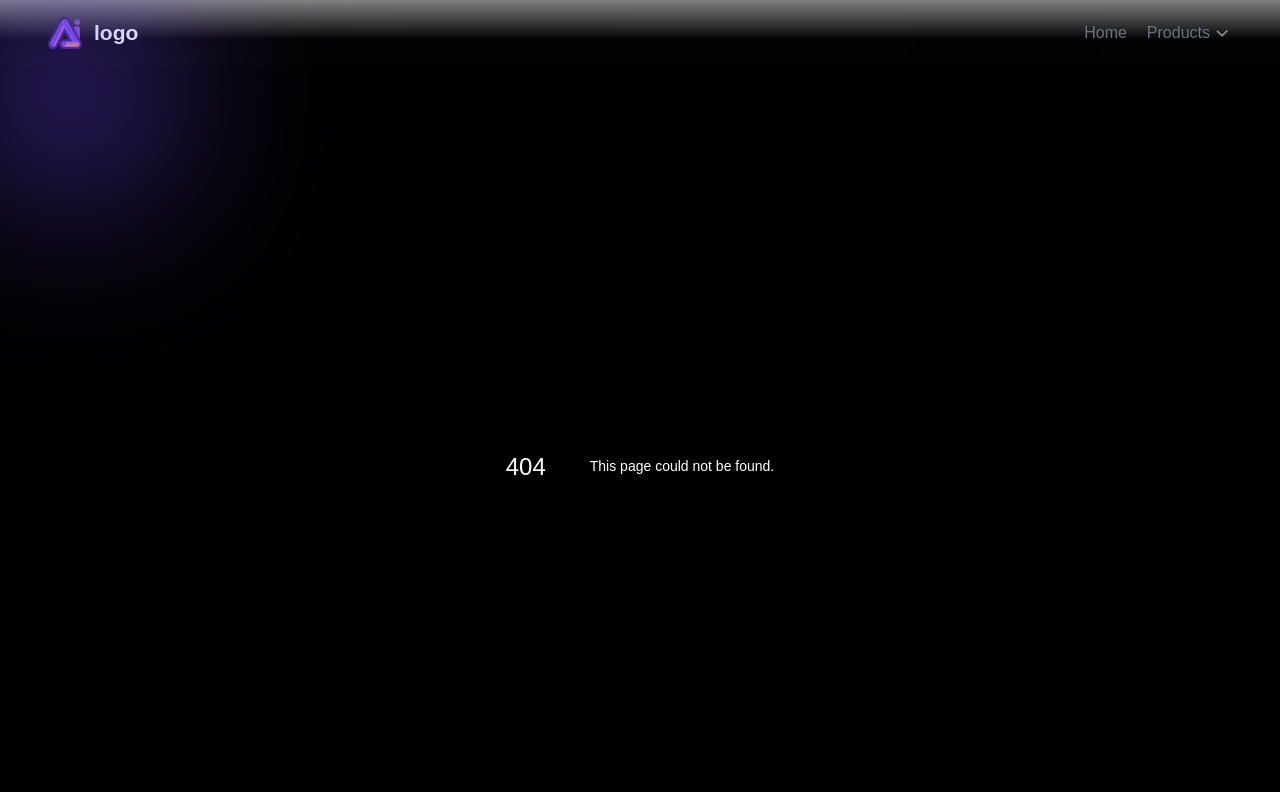
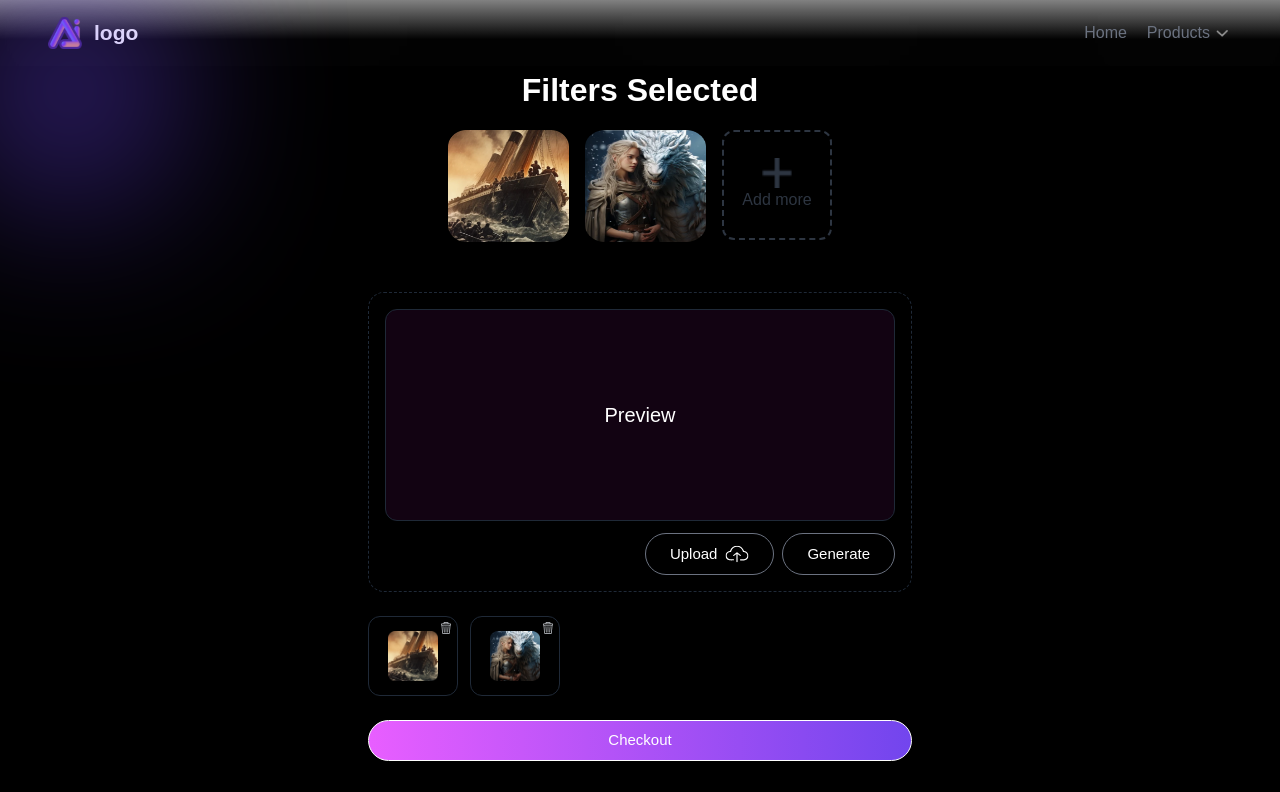
Before and after one commit to LuisRG30/PictureAI, a Next.js app: page /preview in a window 1280 px wide. Before the commit this address had no page. Shown: the top 792 px of the page. Built offline with nearby package versions, Linux system fonts and the light colour scheme.

Commit message:
Review page

```diff
--- /dev/null
+++ b/pages/preview/index.jsx
@@ -0,0 +1,35 @@
+import { ImageGallery } from "@/src/components";
+import { useRouter } from "next/router";
+import React, { useEffect, useState } from "react";
+import { useSelector, useDispatch } from "react-redux";
+import UploadImagePage from "../upload-image";
+export default function Preview() {
+  const { filters } = useSelector((state) => state.images);
+  const [selectedFilters, setSelectedFilters] = useState([]);
+  const router = useRouter();
+  useEffect(() => {
+    const newSelectedFilters = Object.keys(filters)
+      .filter((key) => filters[key].isChecked)
+      .map((key) => filters[key]);
+    setSelectedFilters(newSelectedFilters);
+  }, [filters]);
+  return (
+    <div className="flex flex-col w-full py-4 gap-4 h-[100%]  justify-center items-center space-y-4">
+      <p className=" text-[32px] font-bold text-center leading-4 text-white">
+        Filters Selected
+      </p>
+      <div className="w-[50%] ">
+        <ImageGallery
+          ImageSources={selectedFilters}
+          handleImageSelection={() => {
+            console.log("heer");
+          }}
+          isSelectedImage={false}
+          isFilterBar={true}
+          isPreview={true}
+        />
+        <UploadImagePage />
+      </div>
+    </div>
+  );
+}
--- a/src/components/ImageGallery.jsx
+++ b/src/components/ImageGallery.jsx
@@ -1,3 +1,4 @@
+import { useRouter } from "next/router";
 import React from "react";
 
 const ImageGallery = ({
@@ -8,7 +9,9 @@ const ImageGallery = ({
   isRemoveEnabled,
   handleRemoveImage,
   isFilterBar,
+  isPreview,
 }) => {
+  const router = useRouter();
   const selectedStyles =
     "flex-shrink-0 w-2/5 sm:w-1/4 md:w-1/4 lg:w-1/5 xl:w-1/6 rounded-md mb-3 relative cursor-pointer";
   const notSelectedStyles =
@@ -62,9 +65,24 @@ const ImageGallery = ({
                 />
               </div>
             ))}
+          {isPreview && isPreview === true && (
+            <div
+              className="h-[110px] w-[110px]  relative border-dashed border-2
+          rounded-xl border-[#2D3541] justify-center items-center flex flex-col py-3"
+              // style={{ height: "80px", width: "90px" }}
+              onClick={() => router.push("/products", { scroll: false })}
+            >
+              <img
+                src={`assets/images/Add.png`}
+                alt={`Add`}
+                style={{ height: "30px", width: "30px" }}
+              />
+              <p className="flex text-base text-[#2D3541]">Add more</p>
+            </div>
+          )}
         </div>
       ) : (
-        <div className="w-full flex flex-wrap gap-3">
+        <div className="w-full flex flex-wrap gap-3 ">
           {ImageSources.map((filter, index) => (
             <div
               key={index}
--- a/src/sections/Genres.jsx
+++ b/src/sections/Genres.jsx
@@ -142,7 +142,7 @@ const Genres = () => {
             style={{
               background: "linear-gradient(90deg, #E85EFF 0%, #6843EC 108.39%)",
             }}
-            onClick={() => router.push("/mystery-box", { scroll: false })}
+            onClick={() => router.push("/preview", { scroll: false })}
           >
             <p className="text-[18px] font-bold font-san">Generate</p>
           </button>
```
Also changed, not shown: public/assets/images/Add.png (added).
